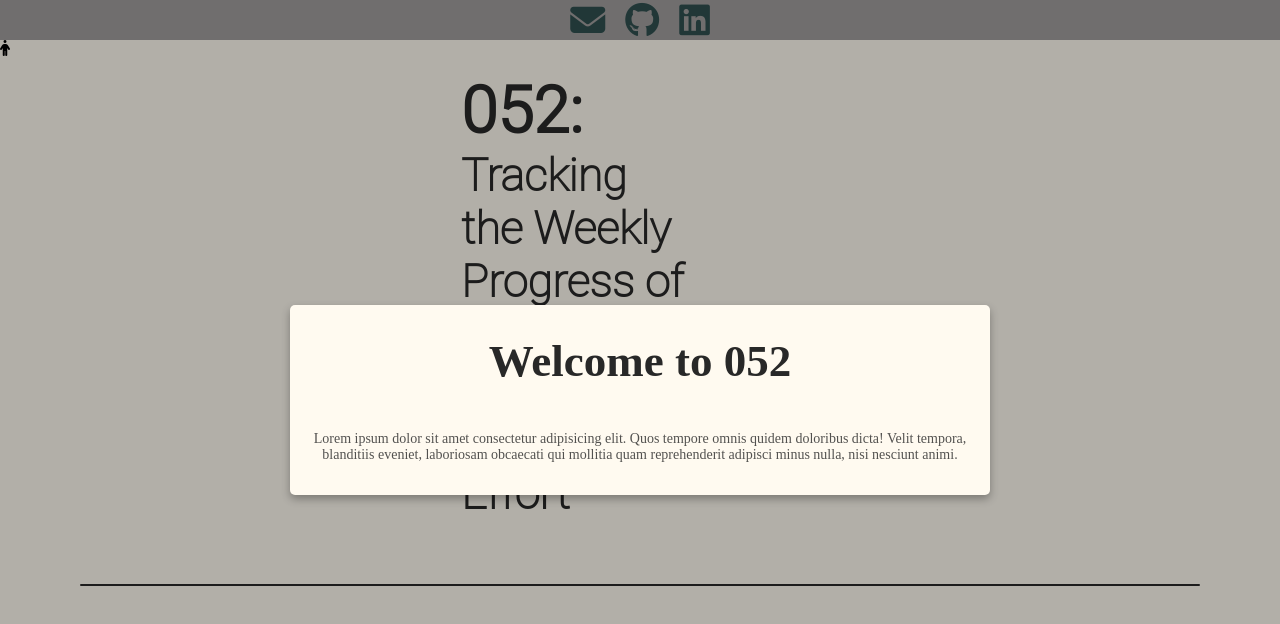
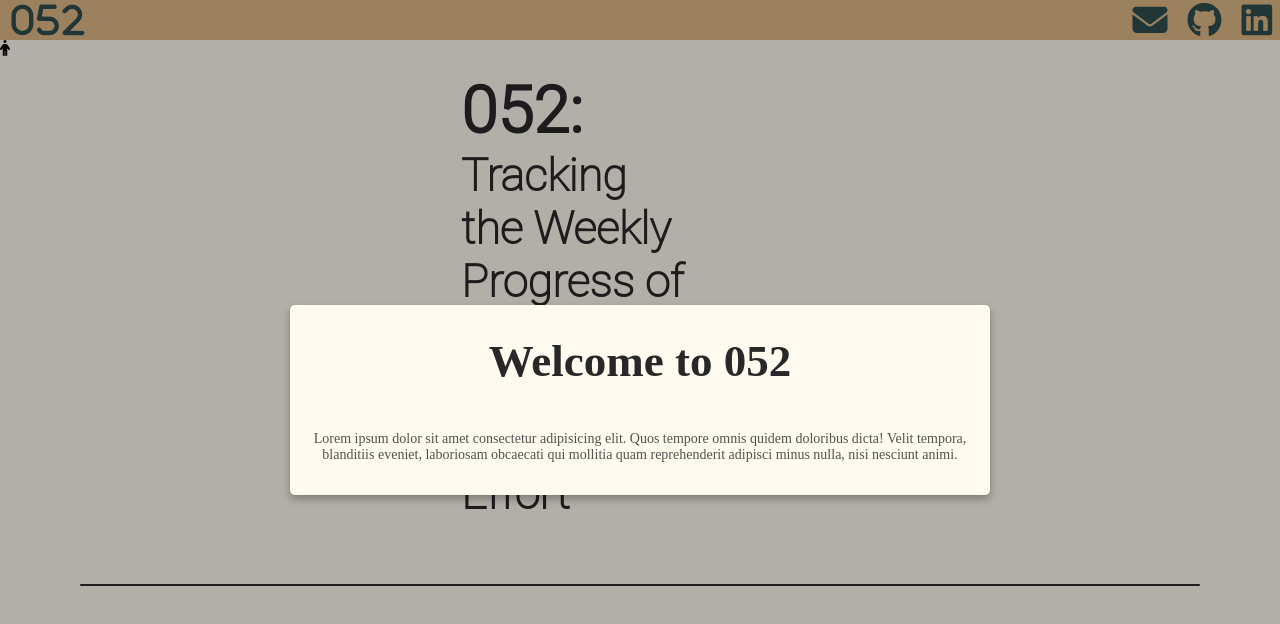
Before and after one commit to jayreddy040-510/Covid_Data_Visualizer, a website: page index.html in a window 1280 px wide. Shown: the top 624 px of the page. Drawn offline with nearby package versions, Linux system fonts and the light colour scheme; no server answers; a web font is replaced by a local one.

Commit message:
Initializes github pages link, adds logo, 60% edits credits color feature

```diff
--- a/index.html
+++ b/index.html
@@ -31,12 +31,15 @@
 
       <div class="meat">
       <div class="nav">
+        <a href="#" id="refresh" onclick="window.location.reload(true);"><div id="logo"><i class="fa-solid fa-0"></i><i class="fa-solid fa-5"></i><i class="fa-solid fa-2"></i></div></a>
+      <div id="links">
         <a  href="mailto:jayreddy@gmail.com"><i id="gmail" class="fa-solid fa-envelope"></i></a>
         <div class="space"></div>
         <a href="https://github.com/jayreddy040-510"><i id="github" class="fa-brands fa-github"></i></a>
         <div class="space"></div>
         <a href="https://www.linkedin.com/in/jay-reddy-69538b240/"><i id="linkedin" class="fa-brands fa-linkedin"></i></a>
       </div>
+    </div>
       <i id="person" class="fa-solid fa-person"></i>
       <div class="headings">
         <div class="space-taker">
```
Also changed, not shown: dist/main.css.
